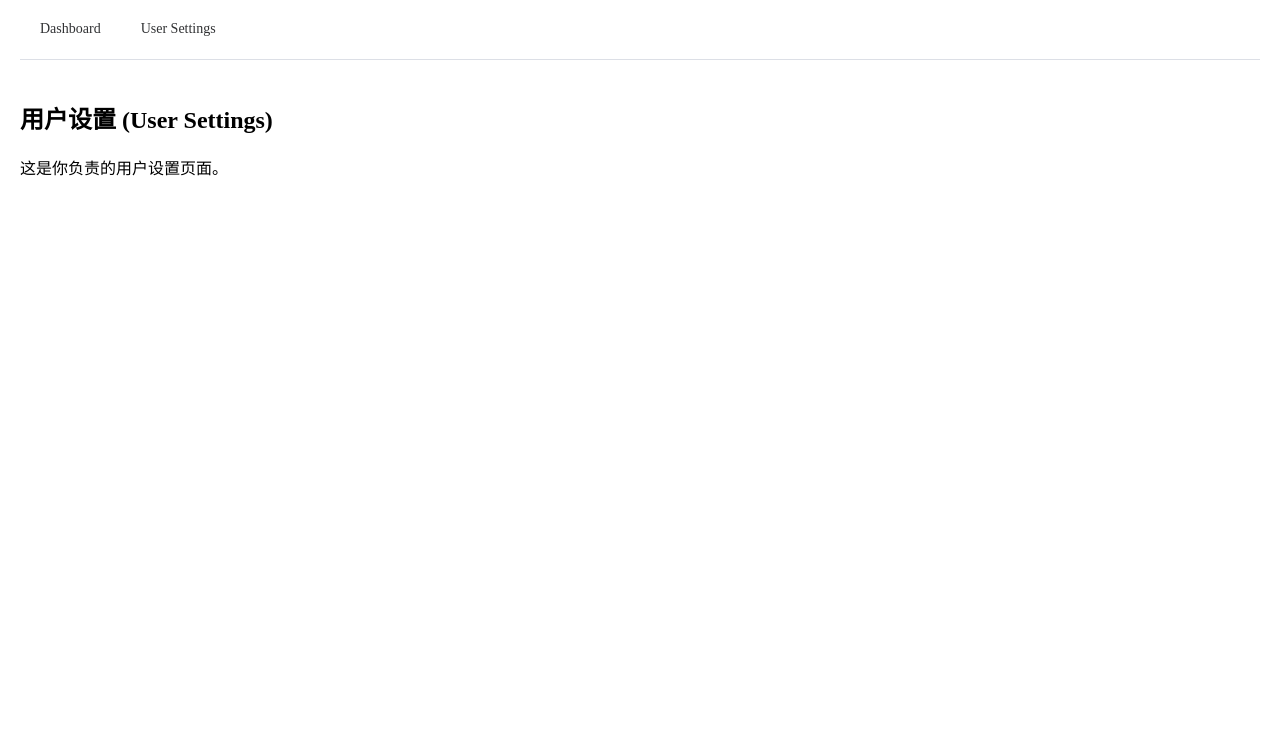
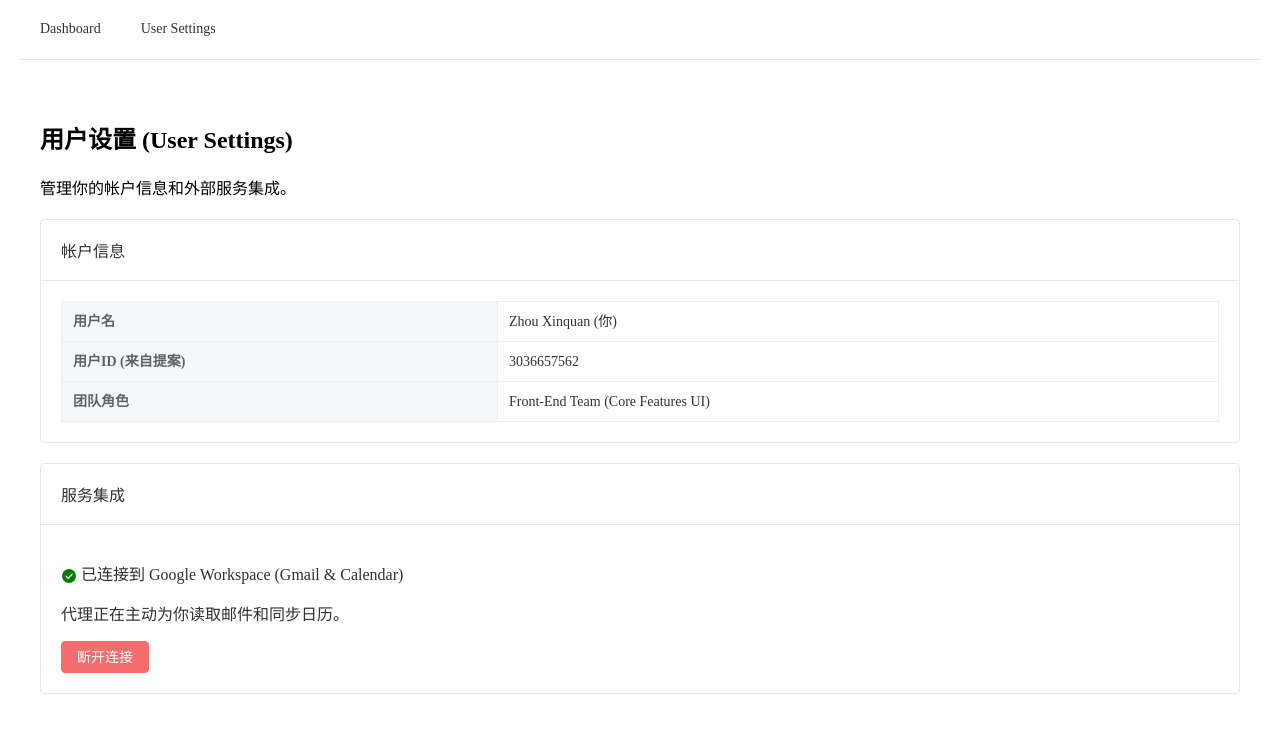
Before and after one commit to zhou-bai/ai-email-scheduler, a Vue app in the folder frontend/: page /settings in a window 1280 px wide. Shown: the top 732 px of the page. Built offline with nearby package versions, Linux system fonts and the light colour scheme.

Commit message:
UserSettings

```diff
--- a/frontend/src/views/UserSettings.vue
+++ b/frontend/src/views/UserSettings.vue
@@ -1,6 +1,87 @@
 <template>
   <div class="user-settings">
     <h1>用户设置 (User Settings)</h1>
-    <p>这是你负责的用户设置页面。 </p>
+    <p>管理你的帐户信息和外部服务集成。</p>
+
+    <el-card class="setting-card" shadow="never">
+      <template #header>
+        <span>帐户信息</span>
+      </template>
+      <el-descriptions :column="1" border>
+        <el-descriptions-item label="用户名">
+          {{ user.name }} (你)
+        </el-descriptions-item>
+        <el-descriptions-item label="用户ID (来自提案)">
+          {{ user.id }}
+        </el-descriptions-item>
+        <el-descriptions-item label="团队角色">
+          {{ user.role }}
+        </el-descriptions-item>
+      </el-descriptions>
+    </el-card>
+
+    <el-card class="setting-card" shadow="never">
+      <template #header>
+        <span>服务集成</span>
+      </template>
+
+      <div v-if="googleConnected">
+        <p>
+          <el-icon color="green" style="vertical-align: middle;"><SuccessFilled /></el-icon>
+          已连接到 Google Workspace (Gmail & Calendar)
+        </p>
+        <p>代理正在主动为你读取邮件和同步日历。</p>
+        <el-button type="danger" @click="disconnectGoogle">
+          断开连接
+        </el-button>
+      </div>
+
+      <div v-else>
+        <p>
+          <el-icon color="red" style="vertical-align: middle;"><WarningFilled /></el-icon>
+          未连接到 Google Workspace
+        </p>
+        <p>你需要授权访问你的 Gmail 和 Google 日历，以便 AI 代理为你工作。</p>
+        <el-button type="primary" @click="connectGoogle">
+          连接 Google 帐户 (模拟)
+        </el-button>
+      </div>
+    </el-card>
+
   </div>
 </template>
+
+<script setup>
+import { ref } from 'vue'
+// 导入 Element Plus 图标
+import { SuccessFilled, WarningFilled } from '@element-plus/icons-vue'
+
+// 模拟当前登录的用户 (根据 proposal.pdf )
+const user = ref({
+  name: "Zhou Xinquan",
+  id: "3036657562",
+  role: "Front-End Team (Core Features UI)"
+})
+
+// 模拟 Google OAuth 连接状态
+const googleConnected = ref(true)
+
+// 模拟连接/断开连接的功能
+const connectGoogle = () => {
+  // 实际项目中：这里会触发 Xu Ziyi 负责的 OAuth 流程
+  googleConnected.value = true
+}
+
+const disconnectGoogle = () => {
+  googleConnected.value = false
+}
+</script>
+
+<style scoped>
+.user-settings {
+  padding: 20px;
+}
+.setting-card {
+  margin-top: 20px;
+}
+</style>
```
